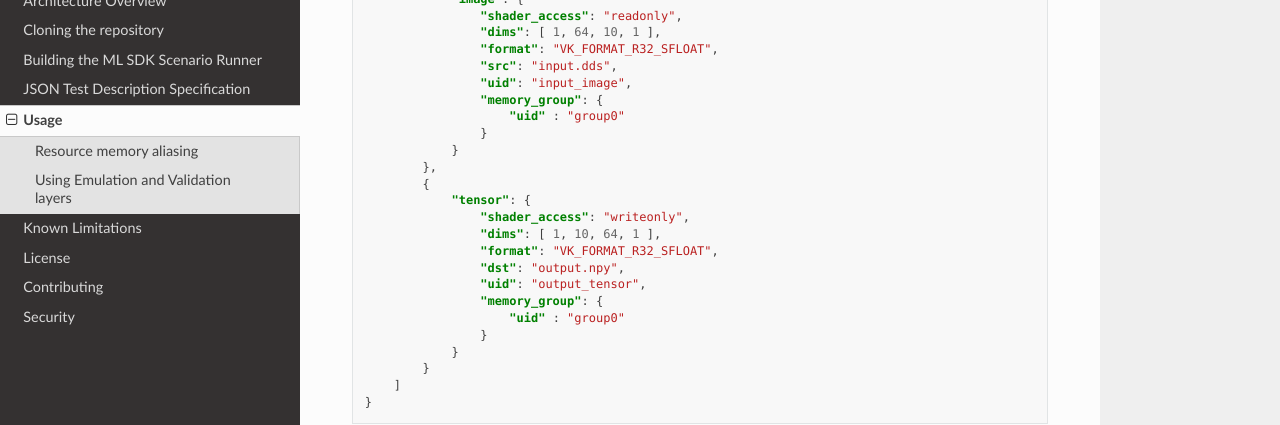
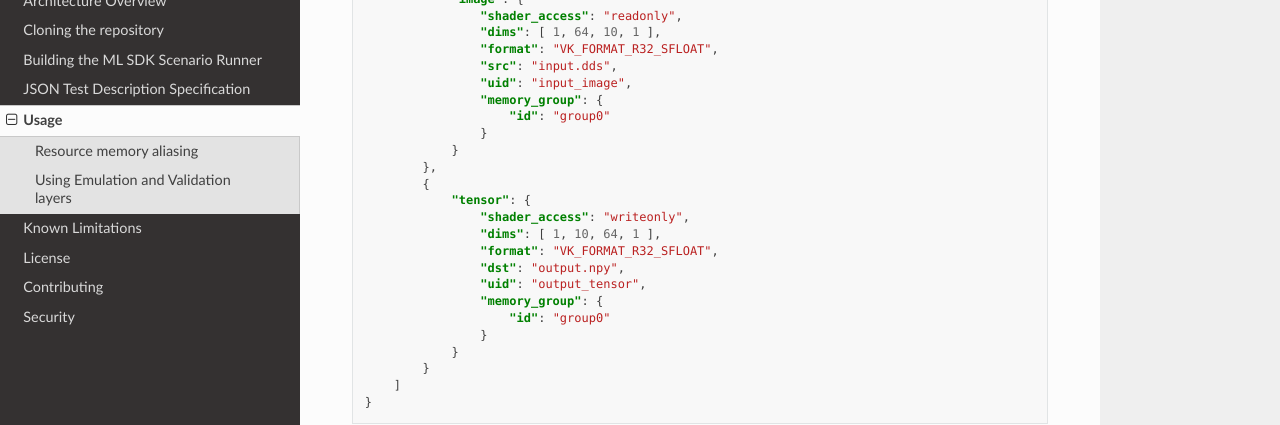
Before and after one commit to arm/ai-ml-sdk-scenario-runner, a Sphinx documentation site: the page built from docs/source/usage.rst, in a window 1280 px wide and 900 px high, scrolled down 756 px. Shown: the part 151-576 px from the top of the window. Built offline with Sphinx 7.4.7 and the Read the Docs theme 3.1.0, drawn with Linux system fonts in a browser that asks for light colours.

Commit message:
Remove usage of deprecated json element
Align test case name.

Change-Id: I295ce6966a2fd974b9abcd8b5034ef9d11f2d775
Signed-off-by: Niklas Lithammer <niklas.lithammer@arm.com>

```diff
--- a/docs/source/usage.rst
+++ b/docs/source/usage.rst
@@ -40,7 +40,7 @@ The following example shows you how to setup a tensor resource that alias an ima
                   "src": "input.dds",
                   "uid": "input_image",
                   "memory_group": {
-                      "uid" : "group0"
+                      "id": "group0"
                   }
               }
           },
@@ -52,7 +52,7 @@ The following example shows you how to setup a tensor resource that alias an ima
                   "dst": "output.npy",
                   "uid": "output_tensor",
                   "memory_group": {
-                      "uid" : "group0"
+                      "id": "group0"
                   }
               }
           }
@@ -119,7 +119,7 @@ The following example is a more realistic usage of the memory aliasing feature.
           "format": "VK_FORMAT_R16G16B16A16_SFLOAT",
           "shader_access": "writeonly",
           "memory_group": {
-            "uid": "group0"
+            "id": "group0"
           }
         }
       },
@@ -130,7 +130,7 @@ The following example is a more realistic usage of the memory aliasing feature.
           "format": "VK_FORMAT_R16_UINT",
           "shader_access": "readwrite",
           "memory_group": {
-            "uid": "group0"
+            "id": "group0"
           }
         }
       },
```
Also changed, not shown: 6 other files.
